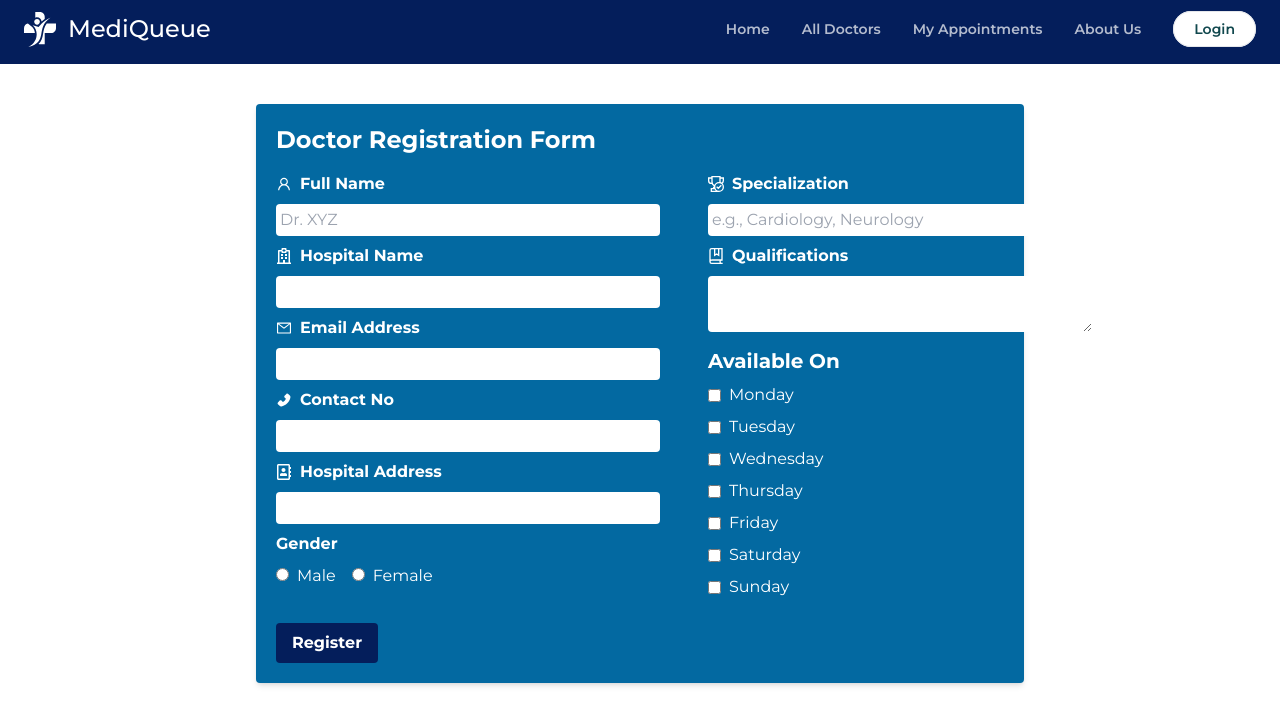
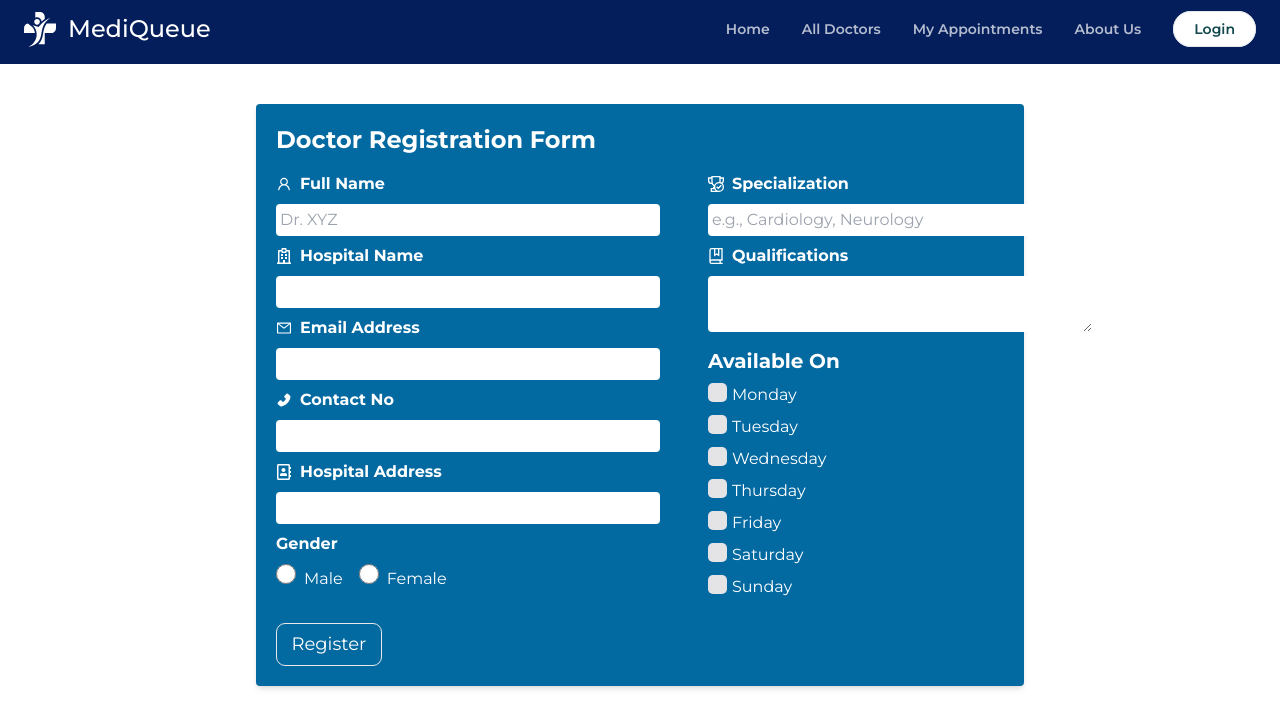
Before and after one commit to Praveenkumar5048/Virtual-Queue, a React app in the folder frontend/: page /register/doctor in a window 1280 px wide. Shown: the top 728 px of the page. Built offline with nearby package versions, Linux system fonts and the light colour scheme; no server answers; the HTML template or start-up script is replaced by a standard one.

Commit message:
designed ui

```diff
--- /dev/null
+++ b/frontend/public/style-sheet/buttons.css
@@ -0,0 +1,66 @@
+.button2 {
+    display: inline-block;
+    transition: all 0.2s ease-in;
+    position: relative;
+    overflow: hidden;
+    z-index: 1; /* Ensure this button is above the pseudo-elements */
+    color: white;
+    padding: 0.4em 0.8em; /* Adjust padding to change button size */
+    cursor: pointer;
+    font-size: 18px; /* Adjust font size to change button size */
+    border-radius: 0.5em;
+    background: #0369a1;
+    border: 1px solid #e8e8e8;
+  }
+
+  .button2:active {
+    color: #041E5B;
+    box-shadow: inset 4px 4px 12px #c5c5c5, inset -4px -4px 12px #ffffff;
+  }
+
+  .button2:before {
+    content: "";
+    position: absolute;
+    left: 50%;
+    transform: translateX(-50%) scaleY(1) scaleX(1.25);
+    top: 100%;
+    width: 140%;
+    height: 180%;
+    background-color: #041E5B; /* Default background color */
+    border-radius: 50%;
+    display: block;
+    transition: all 0.5s 0.1s cubic-bezier(0.55, 0, 0.1, 1);
+    z-index: -1; /* Ensure pseudo-elements are below the button */
+  }
+
+  .button2:after {
+    content: "";
+    position: absolute;
+    left: 50%; /* Match positioning of the before pseudo-element */
+    transform: translateX(-50%) scaleY(1) scaleX(1.25); /* Match scaling of the before pseudo-element */
+    top: 100%;
+    width: 140%;
+    height: 180%;
+    background-color: #041E5B; /* Default background color */
+    border-radius: 50%;
+    display: block;
+    transition: all 0.5s 0.1s cubic-bezier(0.55, 0, 0.1, 1);
+    z-index: -1; /* Ensure pseudo-elements are below the button */
+  }
+
+  .button2:hover {
+    color: #ffffff;
+    border: 1px solid #041E5B;
+  }
+
+  .button2:hover:before {
+    top: -35%;
+    background-color: #041E5B; /* Background color on hover */
+    transform: translateX(-50%) scaleY(1.3) scaleX(0.8);
+  }
+
+  .button2:hover:after {
+    top: -45%;
+    background-color: #041E5B; /* Background color on hover */
+    transform: translateX(-50%) scaleY(1.3) scaleX(0.8);
+  }
--- /dev/null
+++ b/frontend/public/style-sheet/checkbox.css
@@ -0,0 +1,53 @@
+/* Hide the default checkbox */
+.container input {
+    position: absolute;
+    opacity: 0;
+    cursor: pointer;
+    height: 0;
+    width: 0;
+   }
+
+   .container {
+    position: relative;
+    cursor: pointer;
+   }
+
+   /* Create a custom checkbox */
+   .checkmark {
+    position: relative;
+    top: 0;
+    left: 0;
+    height: 1.2em;
+    width: 1.2em;
+    background: #e4e4e7;
+    border-radius: 5px;
+    box-shadow: 0px 0px 1px rgba(0, 0, 0, 0.30), 0px 1px 1px rgba(0,5);
+   }
+
+   /* When the checkbox is checked, add a green background */
+   .container input:checked ~ .checkmark {
+    background-image: linear-gradient(#a8ea9f,#72db64)
+   }
+
+   /* Create the checkmark/indicator (hidden when not checked) */
+   .checkmark:after {
+    content: "";
+    position: absolute;
+    display: none;
+   }
+
+   /* Show the checkmark when checked */
+   .container input:checked ~ .checkmark:after {
+    display: block;
+   }
+
+   /* Style the checkmark/indicator */
+   .container .checkmark:after {
+    left: 0.45em;
+    top: 0.25em;
+    width: 0.25em;
+    height: 0.5em;
+    border: solid white;
+    border-width: 0 0.15em 0.15em 0;
+    transform: rotate(45deg);
+   }
--- a/frontend/src/components/Announcement.jsx
+++ b/frontend/src/components/Announcement.jsx
@@ -62,7 +62,7 @@ const Announcement = ({doctorId, checkAdmin}) => {
                             placeholder="Enter today's announcement here"
                             className="w-full h-24 resize-none border border-gray-300 rounded mb-2 p-2"
                         />
-                        <button onClick={addAnnouncement} className="bg-primary hover:bg-secondary text-white px-4 py-2 rounded">
+                        <button onClick={addAnnouncement} className="button2">
                             Add Announcement
                         </button>
                         <button onClick={() => setShowAddModal(false)} className="ml-2 px-4 py-2 rounded text-gray-600 hover:bg-slate-300">
--- a/frontend/src/components/GetInTouch.jsx
+++ b/frontend/src/components/GetInTouch.jsx
@@ -1,5 +1,6 @@
 import React, { useState } from "react";
 import axios from 'axios';
+import '../../public/style-sheet/buttons.css';
 
 function GetInTouch() {
   const [firstName, setFirstName] = useState("");
@@ -103,7 +104,7 @@ function GetInTouch() {
                     className="w-full bg-white rounded border border-gray-300 focus:border-indigo-500 focus:ring-2 focus:ring-indigo-200 h-32 text-base outline-none text-gray-700 py-1 px-3 resize-none leading-6 transition-colors duration-200 ease-in-out"
                   ></textarea>
                 </div>
-                <button type="submit" className="text-white bg-primary border-0 py-2 px-6 focus:outline-none hover:bg-secondary rounded text-lg">Submit</button>
+                <button type="submit" className="button2">Submit</button>
               </form>
             </div>
           </div>
--- a/frontend/src/index.css
+++ b/frontend/src/index.css
@@ -78,13 +78,13 @@ body {
     80%,
     100% {
       opacity: .75;
-      box-shadow: 0 0 #076fe5;
+      box-shadow: 0 0 #0369a1;
       height: 32px;
     }
 
     40% {
       opacity: 1;
-      box-shadow: 0 -8px #076fe5;
+      box-shadow: 0 -8px #0369a1;
       height: 40px;
     }
   }
--- a/frontend/src/pages/AllDoctors.jsx
+++ b/frontend/src/pages/AllDoctors.jsx
@@ -2,6 +2,7 @@ import React, { useEffect, useState } from 'react';
 import { useNavigate } from "react-router";
 import { Navbar } from "../import-export/ImportExport";
 import axios from "axios";
+import '../../public/style-sheet/buttons.css';
 
 function AllDoctors() {
     const [searchQuery, setSearchQuery] = useState("");
@@ -59,7 +60,7 @@ function AllDoctors() {
                             </span>
                         </div>
                         <div className="flex justify-end p-4">
-                            <button onClick={() => navigate(`/doctors/${doctor._id}`)} className="px-4 py-2 text-white bg-secondary rounded-md hover:bg-primary transition duration-300">Proceed</button>
+                            <button onClick={() => navigate(`/doctors/${doctor._id}`)} className="button2">Proceed</button>
                         </div>
                     </div>
                 ))}
--- a/frontend/src/pages/DoctorDetails.jsx
+++ b/frontend/src/pages/DoctorDetails.jsx
@@ -2,6 +2,7 @@ import React, { useEffect, useState } from 'react';
 import { Navbar, Booking, Queue, AdminQueueList, Announcement, Loader } from "../import-export/ImportExport";
 import { useParams } from 'react-router-dom';
 import axios from 'axios';
+import '../../public/style-sheet/buttons.css';
 
 function DoctorDetails () {
 
@@ -131,7 +132,7 @@ function DoctorDetails () {
                 {isAvailable ? (
                         <button
                             type="button"
-                            className="text-white bg-secondary hover:bg-primary font-medium rounded-lg text-sm px-5 py-2.5 m-4"
+                            className="button2 mt-4"
                             onClick={() => {setBookingForm(true)}}
                         >
                             Book
--- a/frontend/src/pages/DoctorRegister.jsx
+++ b/frontend/src/pages/DoctorRegister.jsx
@@ -5,6 +5,8 @@ import { AiOutlineUser, AiOutlineMail, AiFillPhone } from 'react-icons/ai';
 import { GrBook, GrAchievement } from "react-icons/gr";
 import { FaRegAddressBook, FaRegHospital } from "react-icons/fa";
 import {Navbar, Loader} from "../import-export/ImportExport";
+import '../../public/style-sheet/checkbox.css';
+import '../../public/style-sheet/buttons.css';
 
 function DoctorRegister() {
 
@@ -75,7 +77,7 @@ function DoctorRegister() {
     return (
       <>
       <Navbar />
-        <div className="sm:w-3/5 mx-auto bg-secondary shadow-md rounded p-5 sm:my-10 text-white">
+        <div className=" mx-5 lg:w-3/5 lg:mx-auto bg-secondary shadow-md rounded p-5 my-10 text-white">
             <h2 className="text-2xl font-bold mb-4">Doctor Registration Form</h2>
             <form onSubmit={handleSubmit} className="space-y-4 w-full">
             <div className='flex flex-col sm:flex-row gap-4'>
@@ -84,31 +86,31 @@ function DoctorRegister() {
                         <label htmlFor="fullname" className=" font-bold mb-2 flex items-center">
                             <AiOutlineUser className="mr-2" /> Full Name
                         </label>
-                        <input type="text" id="fullname" name="fullname" value={formData.fullname} onChange={handleChange} required placeholder="Dr. XYZ" className="rounded p-1 mb-2 w-full sm:w-96 text-black" />
+                        <input type="text" id="fullname" name="fullname" value={formData.fullname} onChange={handleChange} required placeholder="Dr. XYZ" className="rounded p-1 mb-2 w-full md:w-80 lg:w-96 text-black" />
                     </div>
                     <div>
                         <label htmlFor="hospital" className="font-bold mb-2 flex items-center">
                             <FaRegHospital className="mr-2" /> Hospital Name
                         </label>
-                        <input type="text" id="hospital" name="hospitalname" value={formData.hospitalname} onChange={handleChange} required className="rounded p-1 mb-2 w-full sm:w-96 text-black" />
+                        <input type="text" id="hospital" name="hospitalname" value={formData.hospitalname} onChange={handleChange} required className="rounded p-1 mb-2 w-full md:w-80 lg:w-96 text-black" />
                     </div>
                     <div>
                         <label htmlFor="email" className=" font-bold mb-2 flex items-center">
                             <AiOutlineMail className="mr-2" /> Email Address
                         </label>
-                        <input type="email" id="email" name="email" value={formData.email} onChange={handleChange} required className="rounded p-1 mb-2 w-full sm:w-96 text-black" />
+                        <input type="email" id="email" name="email" value={formData.email} onChange={handleChange} required className="rounded p-1 mb-2 w-full md:w-80 lg:w-96 text-black" />
                     </div>
                     <div>
                         <label htmlFor="phone" className=" font-bold mb-2 flex items-center">
                             <AiFillPhone className="mr-2" /> Contact No
                         </label>
-                        <input type="text" id="phone" name="phone" value={formData.phone} onChange={handleChange} required minLength="10" maxLength="10" className="rounded p-1 mb-2 w-full sm:w-96 text-black" />
+                        <input type="text" id="phone" name="phone" value={formData.phone} onChange={handleChange} required minLength="10" maxLength="10" className="rounded p-1 mb-2 w-full md:w-80 lg:w-96 text-black" />
                     </div>
                     <div>
                         <label htmlFor="address" className=" font-bold mb-2 flex items-center">
                             <FaRegAddressBook className="mr-2" /> Hospital Address
                         </label>
-                        <input type="text" id="address" name="address" value={formData.address} onChange={handleChange} required className="rounded p-1 mb-2 w-full sm:w-96 text-black" />
+                        <input type="text" id="address" name="address" value={formData.address} onChange={handleChange} required className="rounded p-1 mb-2 w-full md:w-80 lg:w-96 text-black" />
                     </div>
                     <div>
                         <label htmlFor="gender" className=" font-bold mb-2 flex items-center">
@@ -116,11 +118,11 @@ function DoctorRegister() {
                         </label>
                         <div className="flex items-center">
                             <label className="mr-4">
-                                <input type="radio" name="gender" value="Male" onChange={handleChange} className="mr-2" />
+                                <input type="radio" name="gender" value="Male" onChange={handleChange} className="mr-2 w-5 h-5" />
                                 Male
                             </label>
                             <label>
-                                <input type="radio" name="gender" value="Female" onChange={handleChange} className="mr-2" />
+                                <input type="radio" name="gender" value="Female" onChange={handleChange} className="mr-2 w-5 h-5" />
                                 Female
                             </label>
                         </div>
@@ -131,19 +133,22 @@ function DoctorRegister() {
                         <label htmlFor="specializations" className="font-bold mb-2 flex items-center">
                             <GrAchievement className="mr-2" /> Specialization
                         </label>
-                        <input type="text" id="specializations" name="specializations" value={formData.specializations} onChange={handleChange} required className="rounded p-1 mb-2 w-full sm:w-96 text-black" placeholder="e.g., Cardiology, Neurology" />
+                        <input type="text" id="specializations" name="specializations" value={formData.specializations} onChange={handleChange} required className="rounded p-1 mb-2 w-full md:w-80 lg:w-96 text-black" placeholder="e.g., Cardiology, Neurology" />
                     </div>
                     <div>
                         <label htmlFor="qualifications" className= "font-bold mb-2 flex items-center">
                             <GrBook className="mr-2" /> Qualifications
                         </label>
-                        <textarea id="qualifications" name="qualifications" value={formData.qualifications} onChange={handleChange} required className="rounded p-1 mb-2 w-full sm:w-96 text-black"></textarea>
+                        <textarea id="qualifications" name="qualifications" value={formData.qualifications} onChange={handleChange} required className="rounded p-1 mb-2 w-full md:w-80 lg:w-96 text-black"></textarea>
                     </div>
                     <div>
                         <h3 className="text-xl font-bold mb-2">Available On</h3>
                         {availability.map((slot, index) => (
-                            <div key={index} className="flex items-center mb-2">
-                                <input type="checkbox" checked={slot.available} onChange={() => handleCheckboxChange(index)} className="mr-2" />
+                            <div key={index} className="flex mb-2">
+                                <label className="container w-4 mr-2">
+                                    <input checked={slot.available} type="checkbox" onChange={() => handleCheckboxChange(index)}/>
+                                    <div className="checkmark"></div>
+                                </label>
                                 <label className="mr-2">{slot.day}</label>
                                 {slot.available && (
                                     <>
@@ -156,7 +161,7 @@ function DoctorRegister() {
                     </div>
                 </div>
             </div>
-            <button type="submit" className="bg-primary text-white font-bold py-2 px-4 rounded">Register</button>
+            <button type="submit" className="button2">Register</button>
             </form>
         </div>
         </>
--- a/frontend/src/pages/Login.jsx
+++ b/frontend/src/pages/Login.jsx
@@ -42,7 +42,8 @@ const Login = () => {
       navigate("/");
     } catch(error){
       setLoader(false);
-      if (error.response && error.response.data && error.response.data.msg === "Invalid credentials") {
+      console.log("Error response:", error.response.data);
+      if (error.response && error.response.data && error.response.data.msg === 'Invalid credentials') {
         toast.warning("Invalid Credentials!", {
           position: "top-right",
           autoClose: 5000,
```
Also changed, not shown: frontend/src/components/Booking.jsx (+12 -2 lines), 2 other files (tests, documents, lock files or other folders).
